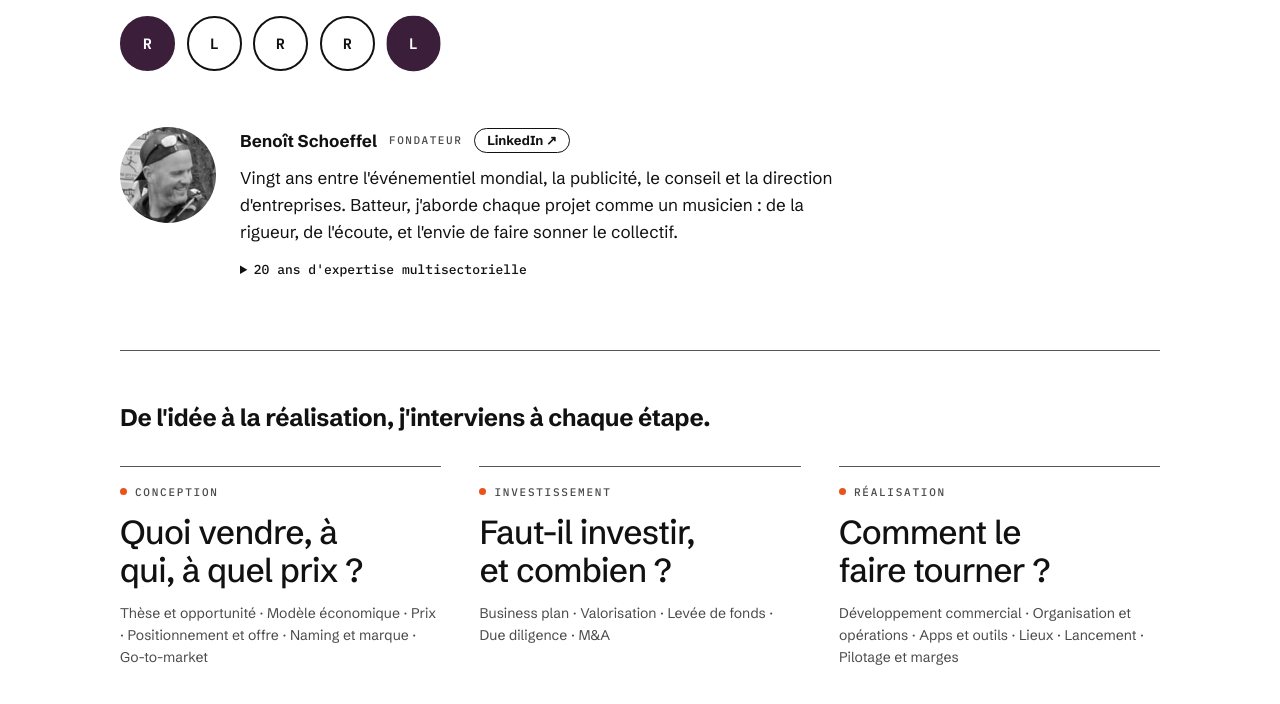
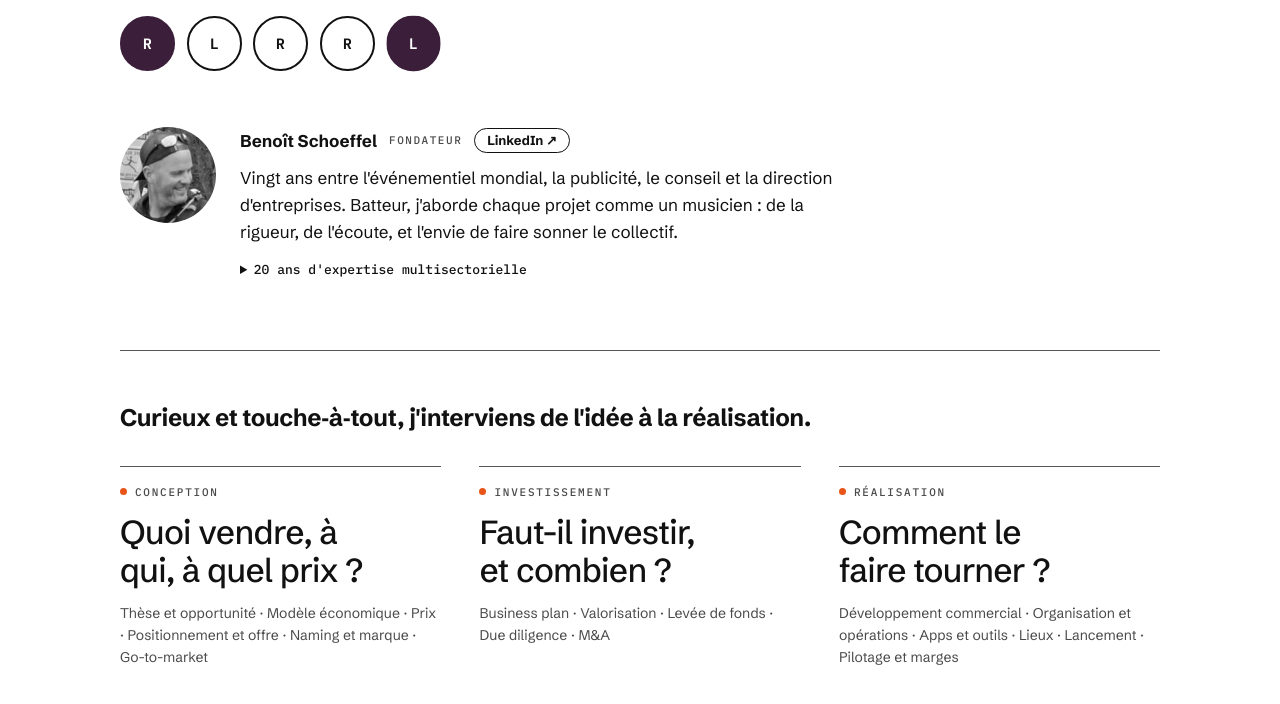
Before and after one commit to bschoeffel/paradiddle-site, a plain HTML site: page index.html in a window 1280 px wide. Shown: the part 388-1092 px from the top of the page. Drawn offline with Linux system fonts and the light colour scheme.

Commit message:
Expertises : Curieux et touche-à-tout, j'interviens de l'idée à la réalisation.
Co-Authored-By: Claude Opus 5.5 <noreply@anthropic.com>
Claude-Session: https://claude.ai/code/session_01BLnAgTWFHsGTDW4dwBqLML

```diff
--- a/index.html
+++ b/index.html
@@ -405,7 +405,7 @@ try { if (!window.matchMedia('(prefers-reduced-motion: reduce)').matches && !ses
     </section>
 
     <section class="opening" id="studio" aria-labelledby="studio-title">
-      <h2 id="studio-title" class="lead">De l'idée à la réalisation, j'interviens à chaque étape.</h2>
+      <h2 id="studio-title" class="lead">Curieux et touche‑à‑tout, j'interviens de l'idée à la réalisation.</h2>
       <ol class="qs">
         <li><p class="tag">Conception</p><p class="q">Quoi vendre, à qui, à quel prix&nbsp;?</p><p class="d">Thèse et opportunité · Modèle économique · Prix · Positionnement et offre · Naming et marque · Go-to-market</p></li>
         <li><p class="tag">Investissement</p><p class="q">Faut-il investir, et combien&nbsp;?</p><p class="d">Business plan · Valorisation · Levée de fonds · Due diligence · M&amp;A</p></li>
```
